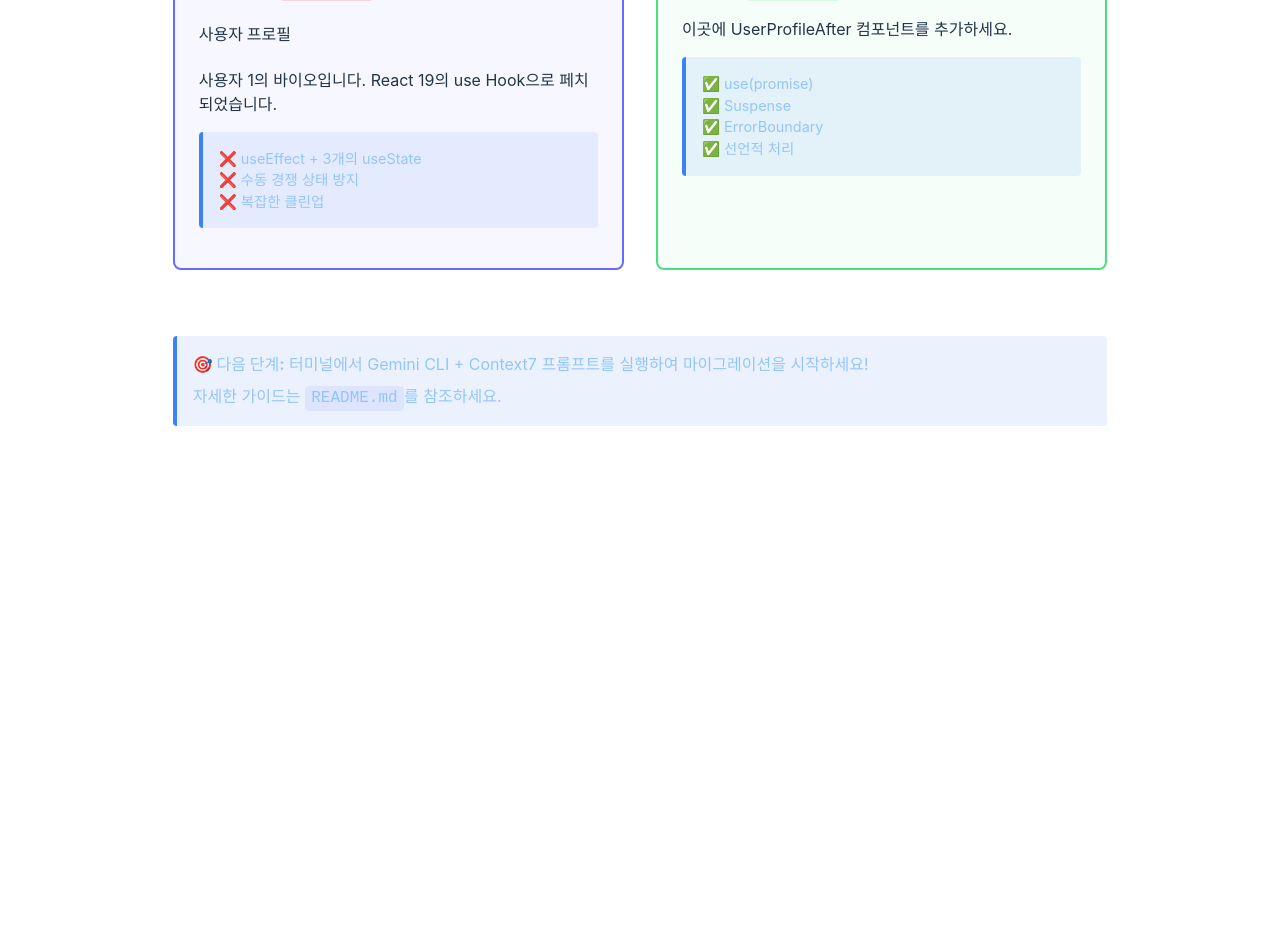
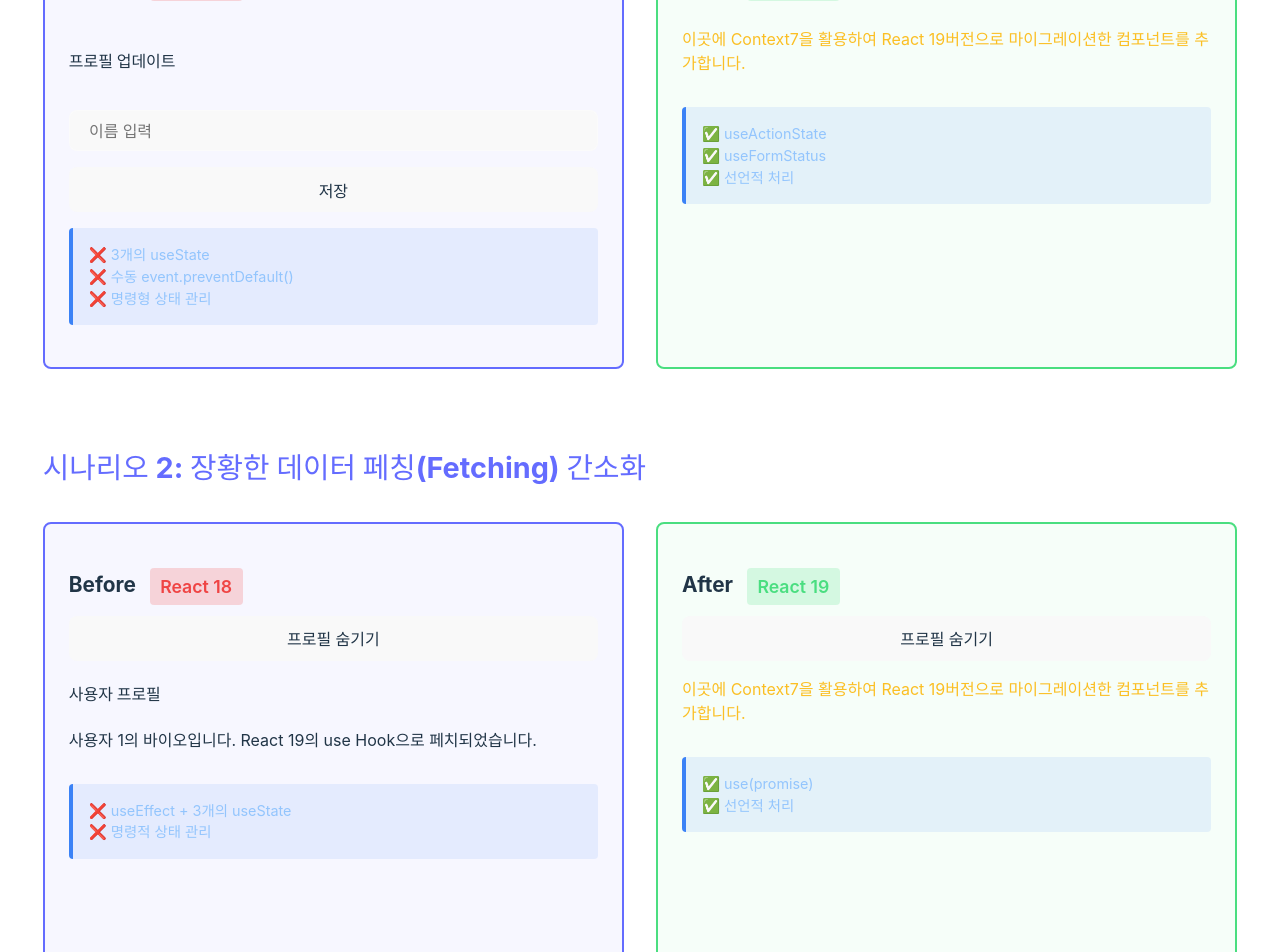
Before and after one commit to whddltjdwhd/mcp-test, a React (Vite) app: page / in a window 1280 px wide. Shown: the part 400-1352 px from the top of the page. Before the commit the page ends 874 px from the top, so only its background shows below. Built offline with nearby package versions, Linux system fonts and the light colour scheme.

Commit message:
새로운 미션 추가

```diff
--- a/src/App.jsx
+++ b/src/App.jsx
@@ -1,7 +1,14 @@
+import { useState } from "react"; // 1. useState 훅 임포트
+import ProfileFormBefore from "./before/ProfileForm";
 import UserProfileBefore from "./before/UserProfile";
+// import ProfileFormAfter from "./after/ProfileForm";
 // import UserProfileAfter from "./after/UserProfile";
 
 function App() {
+  // 2. UserProfileBefore의 표시 여부를 관리하는 상태
+  const [showBeforeProfile, setShowBeforeProfile] = useState(true);
+  const [showAfterProfile, setShowAfterProfile] = useState(true);
+
   return (
     <div>
       <h1>🚀 React 18 → 19 마이그레이션 핸즈온</h1>
@@ -13,21 +20,21 @@
         </p>
       </div>
 
-      <h2>장황한 데이터 페칭(Fetching) 간소화</h2>
+      <h2>시나리오 1: 복잡한 폼(Form) 로직의 혁신</h2>
 
       <div className="container">
         <div className="section">
           <h3>
             Before <span className="badge v18">React 18</span>
           </h3>
-          <UserProfileBefore userId={1} />
+          <ProfileFormBefore />
           <div
             className="info-box"
             style={{ marginTop: "1rem", fontSize: "0.9em" }}
           >
-            <p>❌ useEffect + 3개의 useState</p>
-            <p>❌ 수동 경쟁 상태 방지</p>
-            <p>❌ 복잡한 클린업</p>
+            <p>❌ 3개의 useState</p>
+            <p>❌ 수동 event.preventDefault()</p>
+            <p>❌ 명령형 상태 관리</p>
           </div>
         </div>
 
@@ -35,20 +42,73 @@
           <h3>
             After <span className="badge v19">React 19</span>
           </h3>
-          {
-            /* {<UserProfileAfter userId={1} />} */ <p>
-              이곳에 UserProfileAfter 컴포넌트를 추가하세요.
-            </p>
-          }
+          <p style={{ color: "#fbbf24" }}>
+            이곳에 Context7을 활용하여 React 19버전으로 마이그레이션한
+            컴포넌트를 추가합니다.
+          </p>
+          {/* <ProfileFormAfter /> */}
           <div
             className="info-box"
             style={{ marginTop: "1rem", fontSize: "0.9em" }}
           >
-            <p>✅ use(promise)</p>
-            <p>✅ Suspense</p>
-            <p>✅ ErrorBoundary</p>
+            <p>✅ useActionState</p>
+            <p>✅ useFormStatus</p>
             <p>✅ 선언적 처리</p>
           </div>
+        </div>
+      </div>
+
+      <hr />
+
+      <h2>시나리오 2: 장황한 데이터 페칭(Fetching) 간소화</h2>
+
+      <div className="container">
+        <div className="section">
+          <h3>
+            Before <span className="badge v18">React 18</span>
+          </h3>
+          <button onClick={() => setShowBeforeProfile((prev) => !prev)}>
+            {showBeforeProfile ? "프로필 숨기기" : "프로필 보이기"}
+          </button>
+
+          {/* 4. showBeforeProfile 상태에 따라 조건부 렌더링 */}
+          {showBeforeProfile && (
+            <>
+              <UserProfileBefore userId={1} />
+              <div
+                className="info-box"
+                style={{ marginTop: "1rem", fontSize: "0.9em" }}
+              >
+                <p>❌ useEffect + 3개의 useState</p>
+                <p>❌ 명령적 상태 관리</p>
+              </div>
+            </>
+          )}
+        </div>
+
+        <div className="section after">
+          <h3>
+            After <span className="badge v19">React 19</span>
+          </h3>
+          <button onClick={() => setShowAfterProfile((prev) => !prev)}>
+            {showAfterProfile ? "프로필 숨기기" : "프로필 보이기"}
+          </button>
+          {showAfterProfile && (
+            <>
+              {/* <UserProfileAfter userId={1} /> */}
+              <p style={{ color: "#fbbf24" }}>
+                이곳에 Context7을 활용하여 React 19버전으로 마이그레이션한
+                컴포넌트를 추가합니다.
+              </p>
+              <div
+                className="info-box"
+                style={{ marginTop: "1rem", fontSize: "0.9em" }}
+              >
+                <p>✅ use(promise)</p>
+                <p>✅ 선언적 처리</p>
+              </div>
+            </>
+          )}
         </div>
       </div>
 
--- a/src/api.js
+++ b/src/api.js
@@ -1,8 +1,6 @@
-// 가짜 API 호출 함수
 export function fetchBio(userId) {
   return new Promise((resolve, reject) => {
     setTimeout(() => {
-      // 에러 테스트를 위해 userId가 0일 때 에러 발생
       if (userId === 0) {
         reject(new Error("잘못된 사용자 ID입니다."));
       } else {
@@ -13,3 +11,16 @@
     }, 1500);
   });
 }
+
+export async function submitForm(name) {
+  return new Promise((resolve, reject) => {
+    setTimeout(() => {
+      if (name.trim() === "") {
+        reject(new Error("이름은 비워둘 수 없습니다."));
+      } else {
+        alert(`이름이 저장되었습니다 - ${name}`);
+        resolve();
+      }
+    }, 1500);
+  });
+}
--- /dev/null
+++ b/src/before/ProfileForm.jsx
@@ -0,0 +1,41 @@
+// ProfileForm.jsx (React 18)
+import { useState } from "react";
+import { submitForm } from "../api";
+
+export default function ProfileForm() {
+  const [name, setName] = useState("");
+  const [isPending, setIsPending] = useState(false); // 1. 로딩 상태
+  const [error, setError] = useState(null); // 2. 에러 상태
+
+  const handleSubmit = async (event) => {
+    event.preventDefault(); // 3. 수동으로 기본 동작 방지
+    setIsPending(true); // 4. 수동으로 로딩 상태 설정
+    setError(null);
+
+    try {
+      await submitForm(name);
+      setName(""); // 성공 시 초기화
+    } catch (err) {
+      setError(err.message); // 5. 수동으로 에러 상태 설정
+    } finally {
+      setIsPending(false); // 6. 수동으로 로딩 상태 해제
+    }
+  };
+
+  return (
+    <form onSubmit={handleSubmit}>
+      <h4>프로필 업데이트</h4>
+      <input
+        type="text"
+        value={name}
+        onChange={(e) => setName(e.target.value)}
+        placeholder="이름 입력"
+        disabled={isPending} // 7. 수동으로 UI 비활성화
+      />
+      <button type="submit" disabled={isPending}>
+        {isPending ? "저장 중..." : "저장"}
+      </button>
+      {error && <p className="error">{error}</p>}
+    </form>
+  );
+}
--- a/src/before/UserProfile.jsx
+++ b/src/before/UserProfile.jsx
@@ -10,37 +10,23 @@
 
   // 2. 데이터 페칭을 위한 useEffect
   useEffect(() => {
-    let ignore = false; // 3. 경쟁 상태(race condition) 방지를 위한 클린업
-
     async function startFetching() {
       setLoading(true);
       setError(null);
       try {
         const bio = await fetchBio(userId);
-        if (!ignore) {
-          setData(bio);
-        }
+        setData(bio);
       } catch (err) {
-        if (!ignore) {
-          setError(err.message);
-        }
+        setError(err.message);
       } finally {
-        if (!ignore) {
-          setLoading(false);
-        }
+        setLoading(false);
       }
     }
 
     startFetching();
+  }, [userId]); // 3. 의존성 배열 관리 (잊으면 무한 루프)
 
-    // 4. 클린업 함수: 컴포넌트가 언마운트되면,
-    //    진행 중이던 네트워크 응답을 무시함
-    return () => {
-      ignore = true;
-    };
-  }, [userId]); // 5. 의존성 배열 관리 (잊으면 무한 루프)
-
-  // 6. 로딩과 에러 상태를 수동으로 렌더링
+  // 4. 로딩과 에러 상태를 수동으로 렌더링
   if (loading) {
     return <p className="loading">프로필 로딩 중...</p>;
   }
@@ -48,7 +34,7 @@
     return <p className="error">{error}</p>;
   }
 
-  // 7. 성공 시 데이터 렌더링
+  // 5. 성공 시 데이터 렌더링
   return (
     <div>
       <h4>사용자 프로필</h4>
--- a/src/index.css
+++ b/src/index.css
@@ -57,6 +57,10 @@
   border-radius: 8px;
   padding: 1.5rem;
   background-color: rgba(100, 108, 255, 0.05);
+  min-height: 400px;
+  display: flex;
+  flex-direction: column;
+  min-width: 450px;
 }
 
 .section.after {
```
Also changed, not shown: package.json (+4 -4 lines), src/broken/ProfileForm_broken.jsx (deleted, +0 -48 lines), 1 other file (tests, documents, lock files or other folders).
